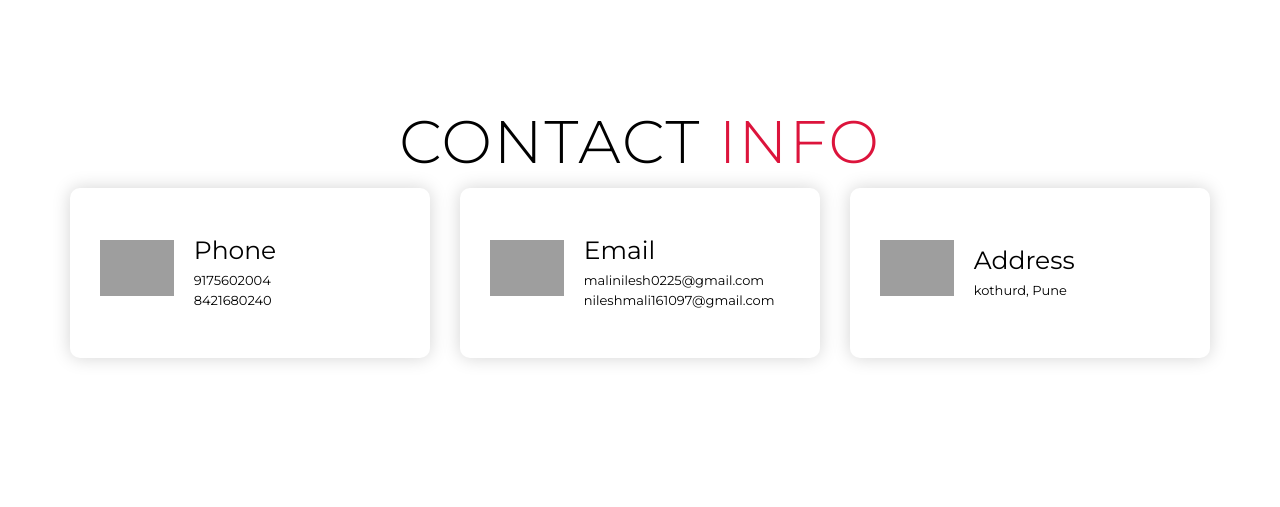
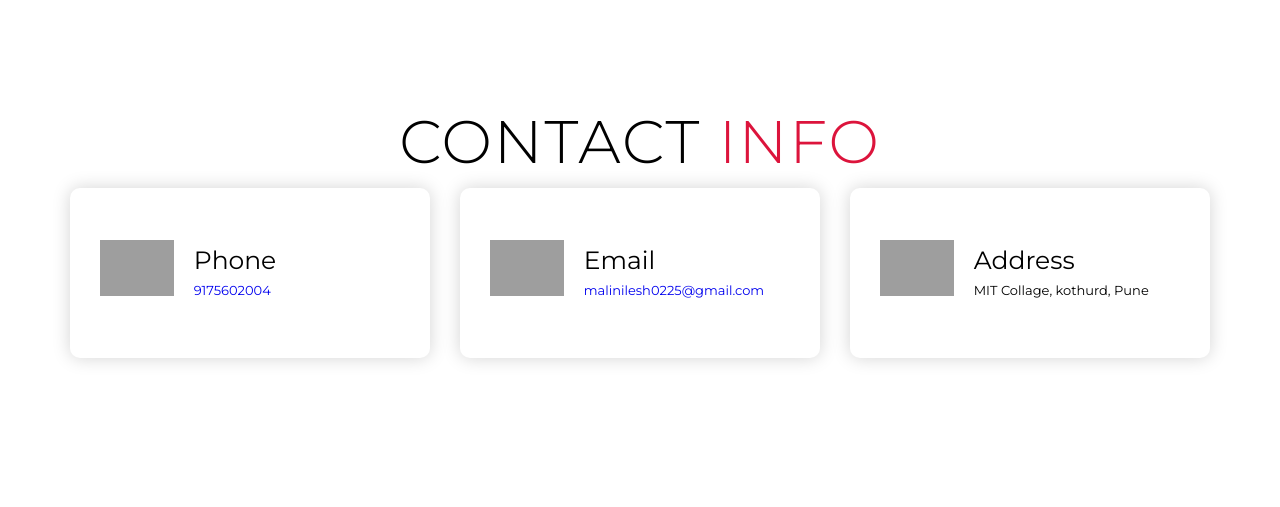
Before and after one commit to novembermikee02/Coursera-test, a PHP site: page / in a window 1280 px wide. Shown: the part 3414-3921 px from the top of the page. Run offline with PHP 8.4, Linux system fonts and the light colour scheme; grey boxes are pictures that could not be loaded.

Commit message:
contact added

```diff
--- a/index.html
+++ b/index.html
@@ -133,23 +133,22 @@
           <div class="icon"><img src="https://img.icons8.com/bubbles/100/000000/phone.png"/></div>
           <div class="contact-info">
             <h1>Phone</h1>
-            <h2>9175602004</h2>
-            <h2>8421680240</h2>
+            <a class="emlink" href="tel:9175602004"><h2>9175602004</h2></a>
           </div>
         </div>
         <div class="contact-item">
           <div class="icon"><img src="https://img.icons8.com/bubbles/100/000000/new-post.png"/></div>
           <div class="contact-info">
             <h1>Email</h1>
-            <h2>malinilesh0225@gmail.com</h2>
-            <h2>nileshmali161097@gmail.com</h2>
+            <a class="emlink" href = "https://mail.google.com/mail/?view=cm&fs=1&tf=1&to=malinilesh0225@gmail.com" target="_blank"><h2>malinilesh0225@gmail.com</h2></a>
           </div>
         </div>
         <div class="contact-item">
           <div class="icon"><img src="https://img.icons8.com/bubbles/100/000000/map-marker.png"/></div>
           <div class="contact-info">
             <h1>Address</h1>
-            <h2>kothurd, Pune</h2>
+            <h2>MIT Collage,
+              kothurd, Pune</h2>
           </div>
         </div>
       </div>
--- a/style.css
+++ b/style.css
@@ -475,6 +475,29 @@ a.linkstyle {
 /* End About Section */
 
 /* contact Section */
+a.emlink {
+	outline: none;
+	text-decoration: none;
+  }
+
+
+  a:visited.emlink {
+	color: black;
+  }
+
+  a:focus.emlink {
+
+	background: black;
+  }
+
+  a:hover.emlink {
+
+	color: red;
+  }
+
+  a:active.emlink {
+	color: black;
+  }
 #contact .contact {
 	flex-direction: column;
 	max-width: 1200px;
```
